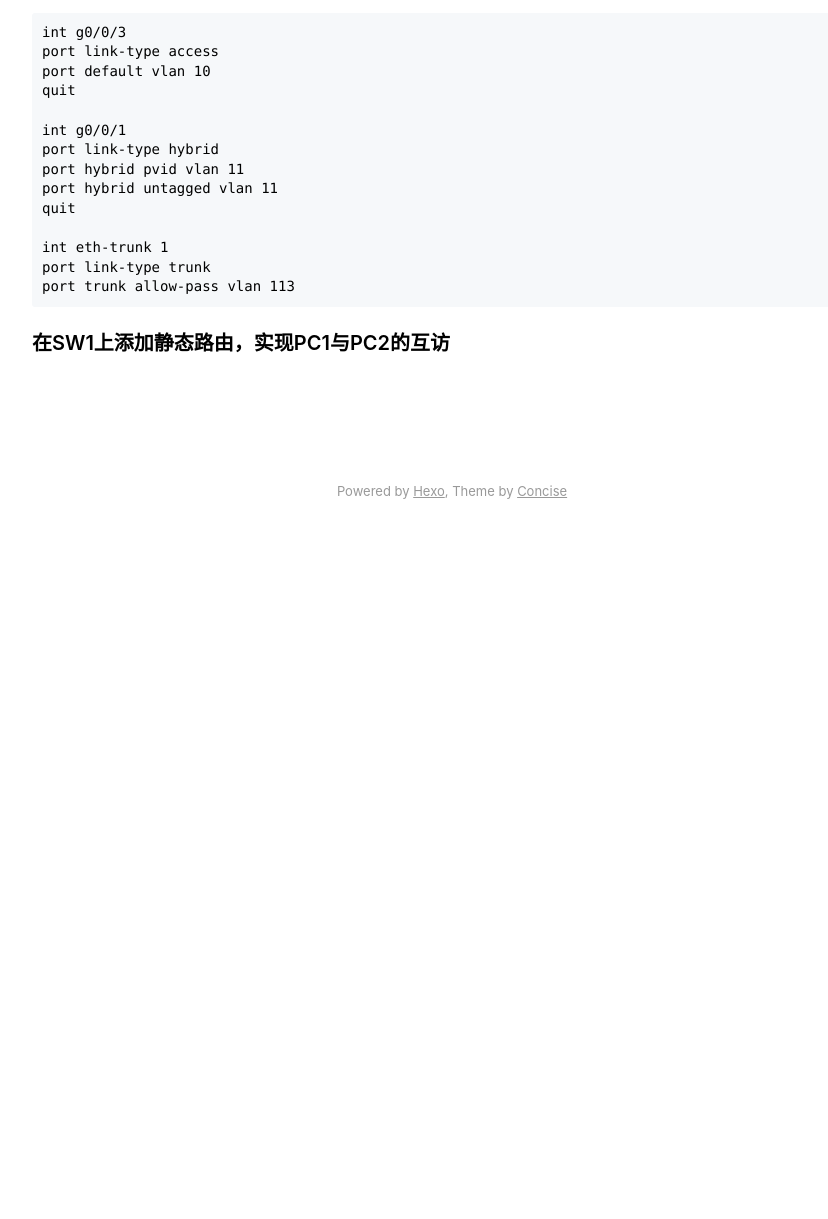
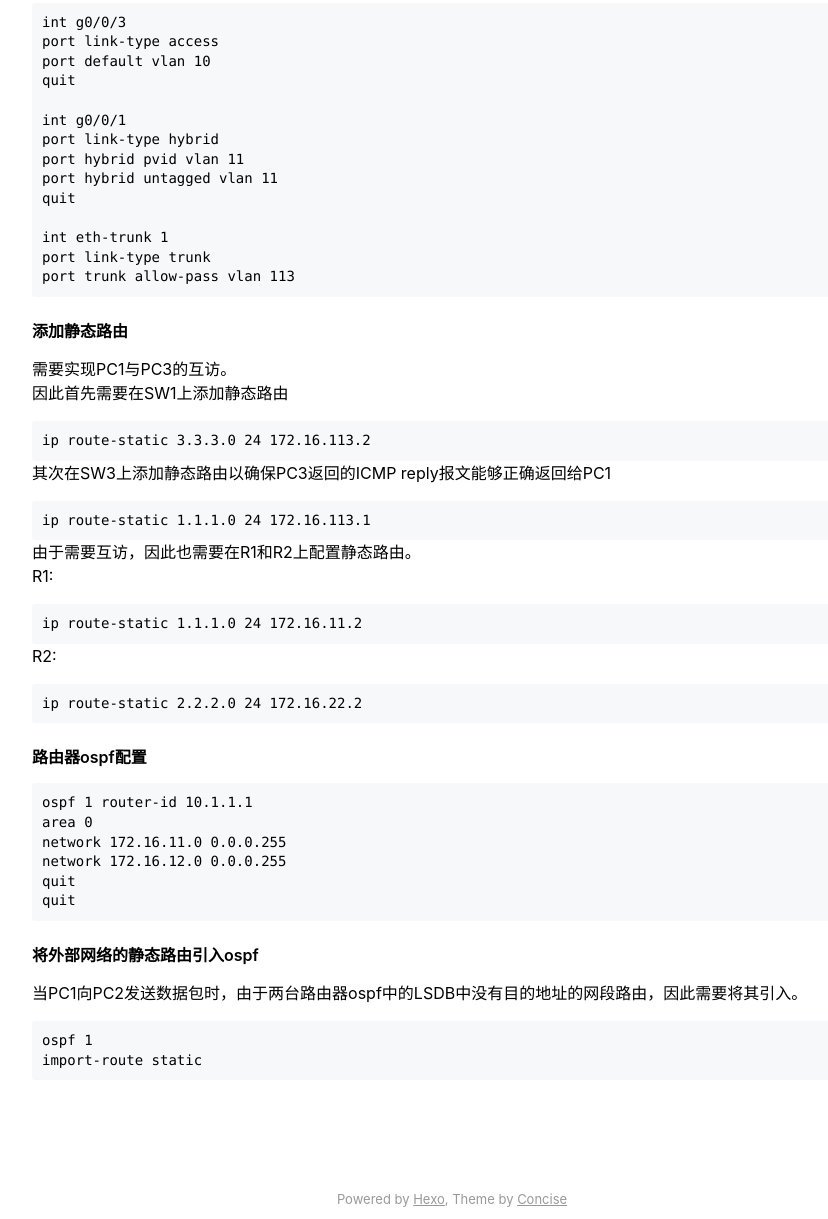
Before and after one commit to rohdea0826/rohdea0826.github.io, a plain HTML site: page 2019/07/13/交换机基本操作命令/index.html in a window 1280 px wide. Shown: the part 1399-2618 px from the top of the page, without its empty margins (378-1206 px from the left). Before the commit the page ends 1910 px from the top, so only its background shows below. Drawn offline with nearby package versions, Linux system fonts and the light colour scheme; a script that the page names is missing; files whose address does not match are found by name.

Commit message:
Site updated: 2019-07-13 19:28:02

```diff
--- a/2019/07/13/交换机基本操作命令/index.html
+++ b/2019/07/13/交换机基本操作命令/index.html
@@ -71,7 +71,7 @@
 
 
 
-        <ol class="toc"><li class="toc-item toc-level-3"><a class="toc-link" href="#VRP"><span class="toc-number">1.</span> <span class="toc-text">VRP</span></a></li><li class="toc-item toc-level-3"><a class="toc-link" href="#链路聚合实现负载分担"><span class="toc-number">2.</span> <span class="toc-text">链路聚合实现负载分担</span></a></li><li class="toc-item toc-level-3"><a class="toc-link" href="#交换机通过vlan配置IP地址"><span class="toc-number">3.</span> <span class="toc-text">交换机通过vlan配置IP地址</span></a><ol class="toc-child"><li class="toc-item toc-level-5"><a class="toc-link" href="#设置vlan并配置vlanif的ip地址"><span class="toc-number">3.0.1.</span> <span class="toc-text">设置vlan并配置vlanif的ip地址</span></a></li><li class="toc-item toc-level-5"><a class="toc-link" href="#设置交换机端口的类型并绑定相应的vlan"><span class="toc-number">3.0.2.</span> <span class="toc-text">设置交换机端口的类型并绑定相应的vlan</span></a></li></ol></li></ol></li><li class="toc-item toc-level-3"><a class="toc-link" href="#在SW1上添加静态路由，实现PC1与PC2的互访"><span class="toc-number">4.</span> <span class="toc-text">在SW1上添加静态路由，实现PC1与PC2的互访</span></a></li></ol>
+        <ol class="toc"><li class="toc-item toc-level-3"><a class="toc-link" href="#VRP"><span class="toc-number">1.</span> <span class="toc-text">VRP</span></a><ol class="toc-child"><li class="toc-item toc-level-4"><a class="toc-link" href="#链路聚合实现负载分担"><span class="toc-number">1.1.</span> <span class="toc-text">链路聚合实现负载分担</span></a></li><li class="toc-item toc-level-4"><a class="toc-link" href="#交换机通过vlan配置IP地址"><span class="toc-number">1.2.</span> <span class="toc-text">交换机通过vlan配置IP地址</span></a><ol class="toc-child"><li class="toc-item toc-level-5"><a class="toc-link" href="#设置vlan并配置vlanif的ip地址"><span class="toc-number">1.2.1.</span> <span class="toc-text">设置vlan并配置vlanif的ip地址</span></a></li><li class="toc-item toc-level-5"><a class="toc-link" href="#设置交换机端口的类型并绑定相应的vlan"><span class="toc-number">1.2.2.</span> <span class="toc-text">设置交换机端口的类型并绑定相应的vlan</span></a></li></ol></li><li class="toc-item toc-level-4"><a class="toc-link" href="#添加静态路由"><span class="toc-number">1.3.</span> <span class="toc-text">添加静态路由</span></a></li><li class="toc-item toc-level-4"><a class="toc-link" href="#路由器ospf配置"><span class="toc-number">1.4.</span> <span class="toc-text">路由器ospf配置</span></a></li><li class="toc-item toc-level-4"><a class="toc-link" href="#将外部网络的静态路由引入ospf"><span class="toc-number">1.5.</span> <span class="toc-text">将外部网络的静态路由引入ospf</span></a></li></ol></li></ol>
 
     </div>
 </aside>
@@ -112,7 +112,7 @@
 <li>要求PC1访问PC3在SW1-SW3上实现负载分担，访问PC2经过R1.要求使用ospf实现</li>
 </ol>
 <a id="more"></a>
-<h3 id="链路聚合实现负载分担"><a href="#链路聚合实现负载分担" class="headerlink" title="链路聚合实现负载分担"></a>链路聚合实现负载分担</h3><pre><code>int Eth-Trunk 1
+<h4 id="链路聚合实现负载分担"><a href="#链路聚合实现负载分担" class="headerlink" title="链路聚合实现负载分担"></a>链路聚合实现负载分担</h4><pre><code>int Eth-Trunk 1
 quit
 int g0/0/2
 eth-trunk 1
@@ -120,8 +120,8 @@ quit
 int g0/0/6
 eth-trunk 1
 quit
-</code></pre><h3 id="交换机通过vlan配置IP地址"><a href="#交换机通过vlan配置IP地址" class="headerlink" title="交换机通过vlan配置IP地址"></a>交换机通过vlan配置IP地址</h3><p>由于交换机工作在TCP/IP协议的第二层数据链路层，其端口也属于二层端口，因此不能直接在该端口上设置三层口的IP地址。<br>但在交换机上可以通过设置vlan的方式来实现三层口的功能，即vlanif。<br>vlan，即virtual lan，也就是虚拟局域网的意思。</p>
-<p>此处配置均为SW1，其余交换机配置类似。</p>
+</code></pre><h4 id="交换机通过vlan配置IP地址"><a href="#交换机通过vlan配置IP地址" class="headerlink" title="交换机通过vlan配置IP地址"></a>交换机通过vlan配置IP地址</h4><p>由于交换机工作在TCP/IP协议的第二层数据链路层，其端口也属于二层端口，因此不能直接在该端口上设置三层口的IP地址。<br>但在交换机上可以通过设置vlan的方式来实现三层口的功能，即vlanif。<br>vlan，即virtual lan，也就是虚拟局域网的意思。</p>
+<p><strong>此处配置若无明确说明均为SW1或R1，其余交换机或路由器配置类似。</strong></p>
 <h5 id="设置vlan并配置vlanif的ip地址"><a href="#设置vlan并配置vlanif的ip地址" class="headerlink" title="设置vlan并配置vlanif的ip地址"></a>设置vlan并配置vlanif的ip地址</h5><p>设置vlan。<br>vlan可以设置单个vlan，vlan batch可以同时创建多个vlan。</p>
 <pre><code>sys
 vlan batch 10 11 113
@@ -153,7 +153,24 @@ quit
 int eth-trunk 1
 port link-type trunk
 port trunk allow-pass vlan 113
-</code></pre><h3 id="在SW1上添加静态路由，实现PC1与PC2的互访"><a href="#在SW1上添加静态路由，实现PC1与PC2的互访" class="headerlink" title="在SW1上添加静态路由，实现PC1与PC2的互访"></a>在SW1上添加静态路由，实现PC1与PC2的互访</h3>
+</code></pre><h4 id="添加静态路由"><a href="#添加静态路由" class="headerlink" title="添加静态路由"></a>添加静态路由</h4><p>需要实现PC1与PC3的互访。<br>因此首先需要在SW1上添加静态路由</p>
+<pre><code>ip route-static 3.3.3.0 24 172.16.113.2
+</code></pre><p>其次在SW3上添加静态路由以确保PC3返回的ICMP reply报文能够正确返回给PC1</p>
+<pre><code>ip route-static 1.1.1.0 24 172.16.113.1
+</code></pre><p>由于需要互访，因此也需要在R1和R2上配置静态路由。<br>R1:</p>
+<pre><code>ip route-static 1.1.1.0 24 172.16.11.2
+</code></pre><p>R2:</p>
+<pre><code>ip route-static 2.2.2.0 24 172.16.22.2
+</code></pre><h4 id="路由器ospf配置"><a href="#路由器ospf配置" class="headerlink" title="路由器ospf配置"></a>路由器ospf配置</h4><pre><code>ospf 1 router-id 10.1.1.1
+area 0
+network 172.16.11.0 0.0.0.255
+network 172.16.12.0 0.0.0.255
+quit
+quit
+</code></pre><h4 id="将外部网络的静态路由引入ospf"><a href="#将外部网络的静态路由引入ospf" class="headerlink" title="将外部网络的静态路由引入ospf"></a>将外部网络的静态路由引入ospf</h4><p>当PC1向PC2发送数据包时，由于两台路由器ospf中的LSDB中没有目的地址的网段路由，因此需要将其引入。</p>
+<pre><code>ospf 1
+import-route static
+</code></pre>
 
     </section>
 </article>
```
